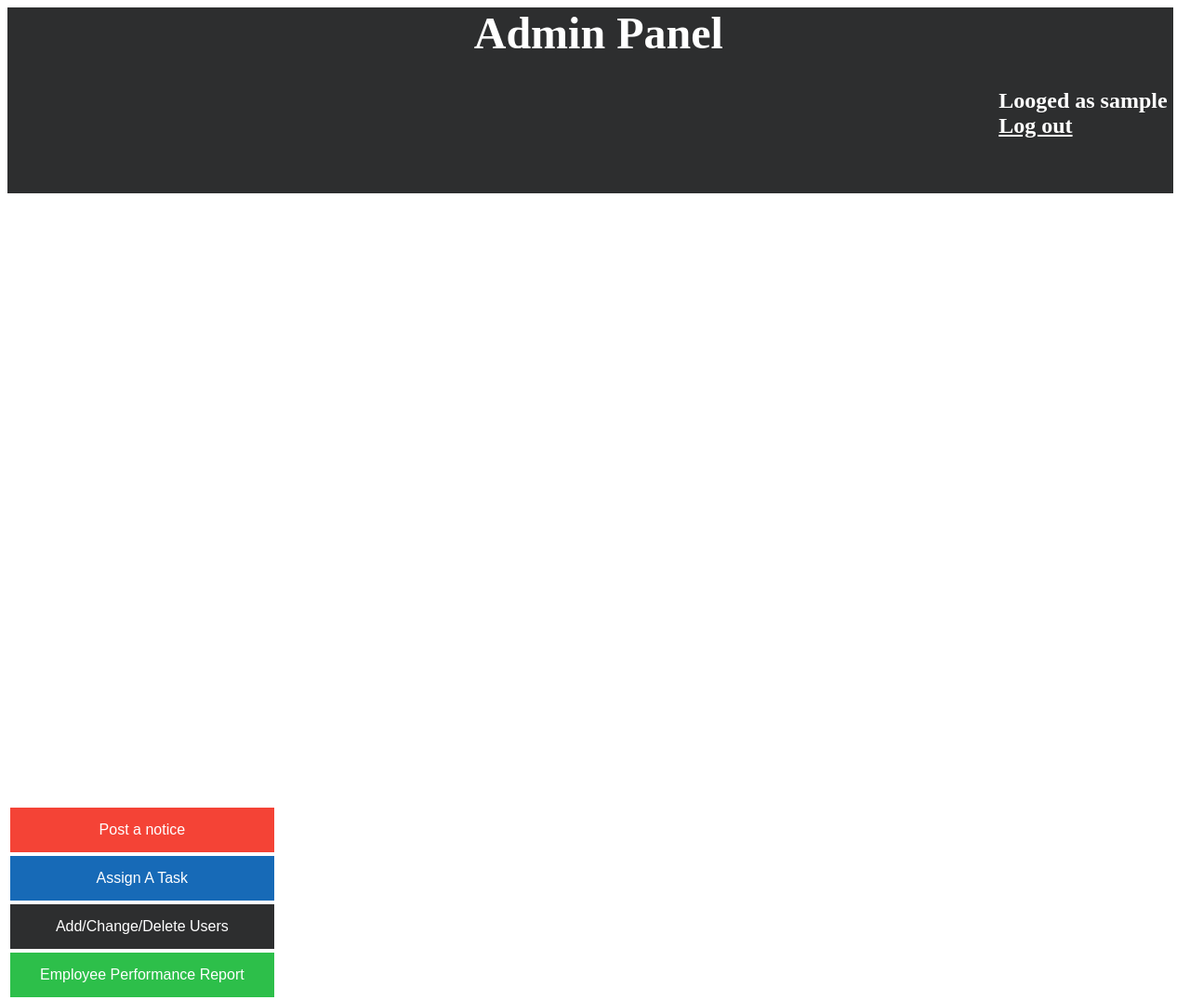
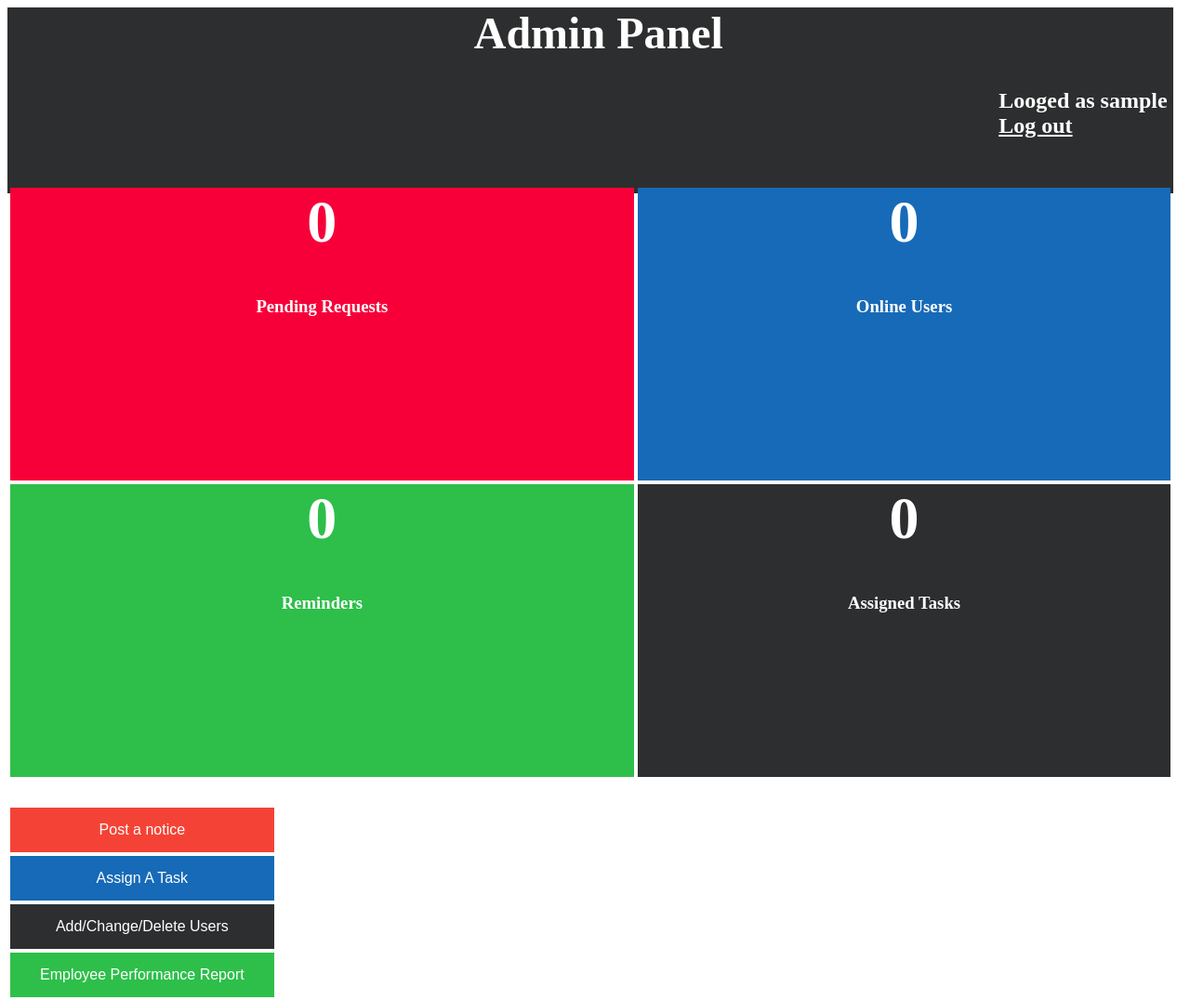
Before and after one commit to shubhobrataroy/sp1, a PHP site: page /admin.php in a window 1280 px wide. Shown: the whole page at 93% size. Run offline with PHP 8.4, Linux system fonts and the light colour scheme; the visitor is signed in with stand-in values (Sample User, id 1).

Commit message:
CSS files updated

```diff
--- a/Projects/Web Version/style.css
+++ b/Projects/Web Version/style.css
@@ -7,7 +7,7 @@
 
 .reminders
 {
-  width:0px;height:0px;
+  width:100%;height:100%;
   background-color:#2dbf4a;
 }
 
@@ -20,7 +20,7 @@
 
  .pending
  {
-   width:0px;height:0px;
+   width:100%;height:100%;
    background-color:#f70039;
  }
 
@@ -31,7 +31,7 @@
 
 .online
 {
-  width:0px;height:0px;
+  width:100%;height:100%;
   background-color:#176ab7;
 }
 .online:hover
@@ -42,7 +42,7 @@
 
 .tasks
 {
-  width:0px;height:0px;
+  width:100%;height:100%;
   background-color:#2D2E2F;
 }
 
```
